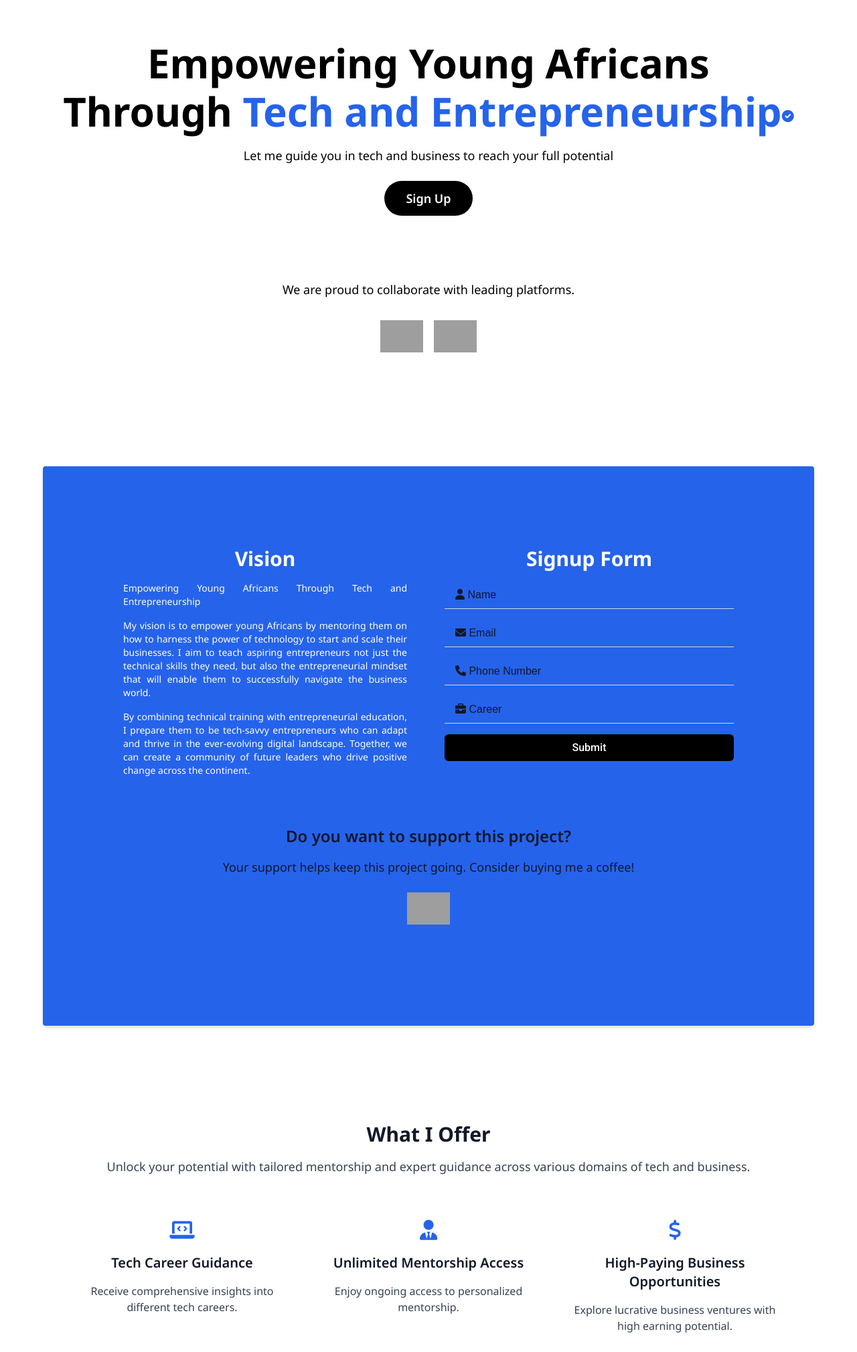
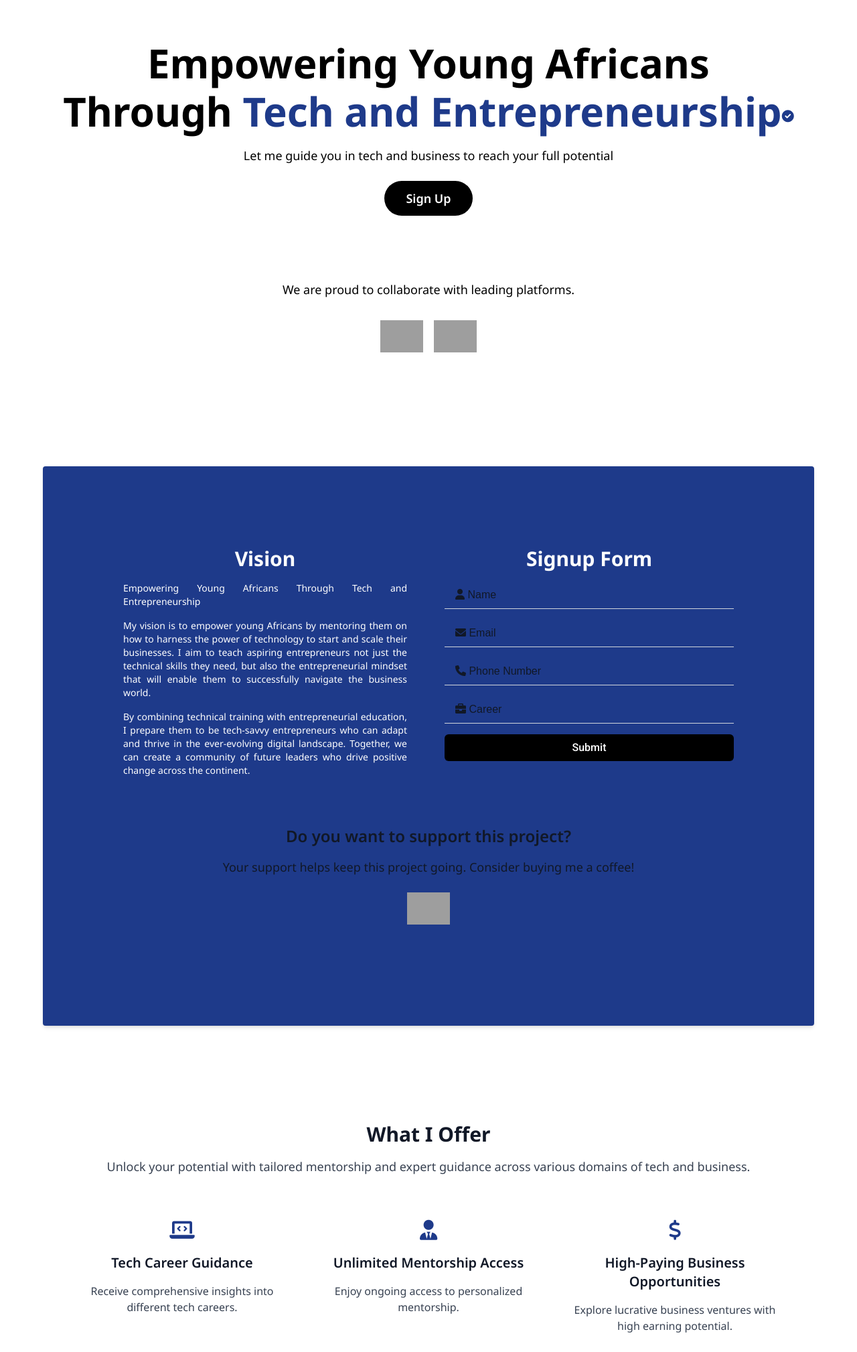
Before and after one commit to Olutayo0910/MentorMe, a plain HTML site: page index.html in a window 1280 px wide. Shown: the part 200-2218 px from the top of the page at 67% size. Drawn offline with nearby package versions, Linux system fonts and the light colour scheme; grey boxes are pictures that could not be loaded; a script that the page names is missing.

Commit message:
edited html

```diff
--- a/index.html
+++ b/index.html
@@ -67,7 +67,7 @@
                         <a href="#about" class="hover:text-blue-900">About</a>
                         <a href="#services" class="hover:text-blue-900">Services</a>
                         <a href="#contact" class="hover:text-blue-900">Contact</a>
-                        <a href="#form" class="bg-blue-600 text-white px-4 py-2 rounded hover:bg-blue-900">Sign Up</a>
+                        <a href="#form" class="bg-blue-900 text-white px-4 py-2 rounded hover:bg-blue-600">Sign Up</a>
                     </div>
                 </div>
             </div>
@@ -90,8 +90,8 @@
         <div class="mx-auto">
             <div class="mx-auto px-6 max-w-7xl sm:px-6 lg:px-8">
                 <h2 class="text-4xl font-bold sm:text-6xl" style="line-height: 1.2;">
-                    Empowering Young Africans<br>Through <span class="text-blue-600">
-                        Tech and Entrepreneurship<i class="fa-solid fa-circle-check text-blue-600 text-lg checkmark"></i></span>
+                    Empowering Young Africans<br>Through <span class="text-blue-900">
+                        Tech and Entrepreneurship<i class="fa-solid fa-circle-check text-blue-900 text-lg checkmark"></i></span>
                 </h2>
                 <p class="mt-4 text-lg">Let me guide you in tech and business to reach your full potential</p>
                 <a href="#form" target="_blank" class="mt-6 inline-block bg-black text-white px-8 py-3 rounded-full text-lg font-semibold hover:bg-gray-500">Sign Up</a>
@@ -114,7 +114,7 @@
     </div>
 </header>
 
-<section id="form" class="justify-center mx-auto bg-blue-600 max-w-6xl w-full md:p-24 rounded shadow-md items-center">
+<section id="form" class="justify-center mx-auto bg-blue-900 max-w-6xl w-full md:p-24 rounded shadow-md items-center">
     <div class="flex flex-col md:flex-row ">
         <!-- Vision Section -->
         <div class="p-6 text-white w-full md:w-1/2 md:pr-8 mb-6 md:mb-0" style="text-align: justify;">
@@ -171,7 +171,7 @@
         <div class="mt-10 grid grid-cols-1 sm:grid-cols-2 lg:grid-cols-3 gap-4">
             <!-- Tech Career Guidance -->
             <div class="flex flex-col items-center text-center p-6 bg-white">
-                <div class="text-3xl mb-4 text-blue-600">
+                <div class="text-3xl mb-4 text-blue-900">
                     <i class="fas fa-laptop-code"></i> <!-- Replace with your desired icon -->
                 </div>
                 <h4 class="text-xl font-semibold text-gray-900">Tech Career Guidance</h4>
@@ -179,7 +179,7 @@
             </div>
             <!-- Unlimited Mentorship Access -->
             <div class="flex flex-col items-center text-center p-6 bg-white">
-                <div class="text-3xl mb-4 text-blue-600">
+                <div class="text-3xl mb-4 text-blue-900">
                     <i class="fas fa-user-tie"></i> <!-- Replace with your desired icon -->
                 </div>
                 <h4 class="text-xl font-semibold text-gray-900">Unlimited Mentorship Access</h4>
@@ -187,7 +187,7 @@
             </div>
             <!-- High-Paying Business Opportunities -->
             <div class="flex flex-col items-center text-center p-6 bg-white">
-                <div class="text-3xl mb-4 text-blue-600">
+                <div class="text-3xl mb-4 text-blue-900">
                     <i class="fas fa-dollar-sign"></i> <!-- Replace with your desired icon -->
                 </div>
                 <h4 class="text-xl font-semibold text-gray-900">High-Paying Business Opportunities</h4>
@@ -246,7 +246,7 @@
             <h3 class="text-3xl font-bold text-gray-900">Get In Touch</h3>
             <p class="mt-4 text-lg">Have questions or need more information? Contact us and let's get started on your journey.</p>
             <div class="mt-8">
-                <a href="mailto:olutayomentorme@gmail.com" class="bg-blue-600 text-white px-8 py-3 rounded-full text-lg font-semibold hover:bg-blue-900">Email Us</a>
+                <a href="mailto:olutayomentorme@gmail.com" class="bg-blue-900 text-white px-8 py-3 rounded-full text-lg font-semibold hover:bg-blue-600">Email Us</a>
             </div>
         </div>
     </section>
@@ -305,7 +305,7 @@
             })
             .then(response => {
                 if (response.ok) {
-                    responseDiv.innerHTML = '<p class="text-blue-500">Signup successful!</p>';
+                    responseDiv.innerHTML = '<p class="text-blue-900">Signup successful!</p>';
                     form.reset();
                 } else {
                     throw new Error('Network response was not ok.');
```
Also changed, not shown: test.html (+1 -1 lines).
